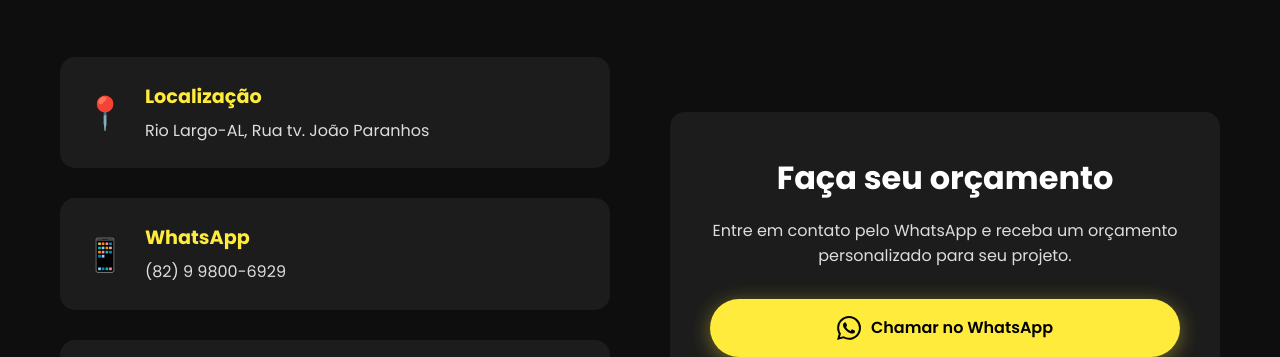
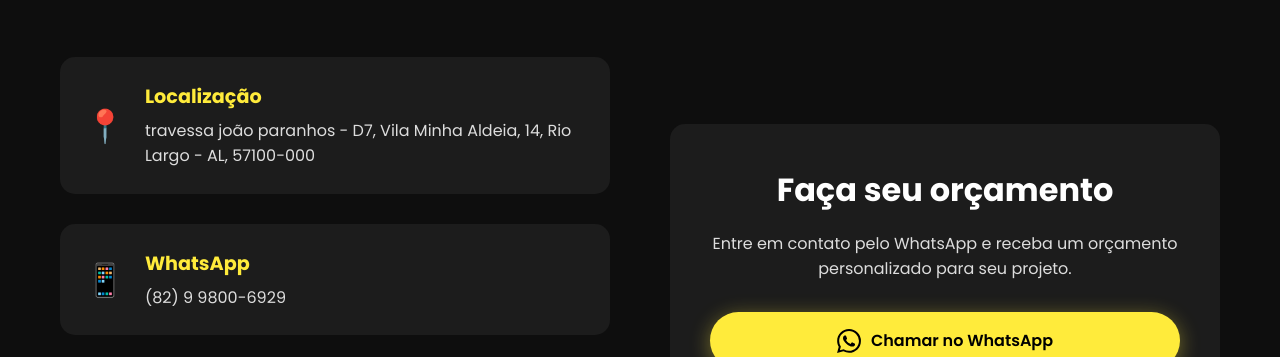
Before and after one commit to Pauloxhbh/Testneg, a plain HTML site: page index.html in a window 1280 px wide. Shown: the part 5888-6245 px from the top of the page. Drawn offline with Linux system fonts and the light colour scheme.

Commit message:
Update location details in index.html

```diff
--- a/index.html
+++ b/index.html
@@ -120,7 +120,7 @@
                         <div class="info-icon">📍</div>
                         <div>
                             <h3>Localização</h3>
-                            <p>Rio Largo-AL, Rua tv. João Paranhos</p>
+                            <p>travessa joão paranhos - D7, Vila Minha Aldeia, 14, Rio Largo - AL, 57100-000</p>
                         </div>
                     </div>
                     <div class="info-item">
```
